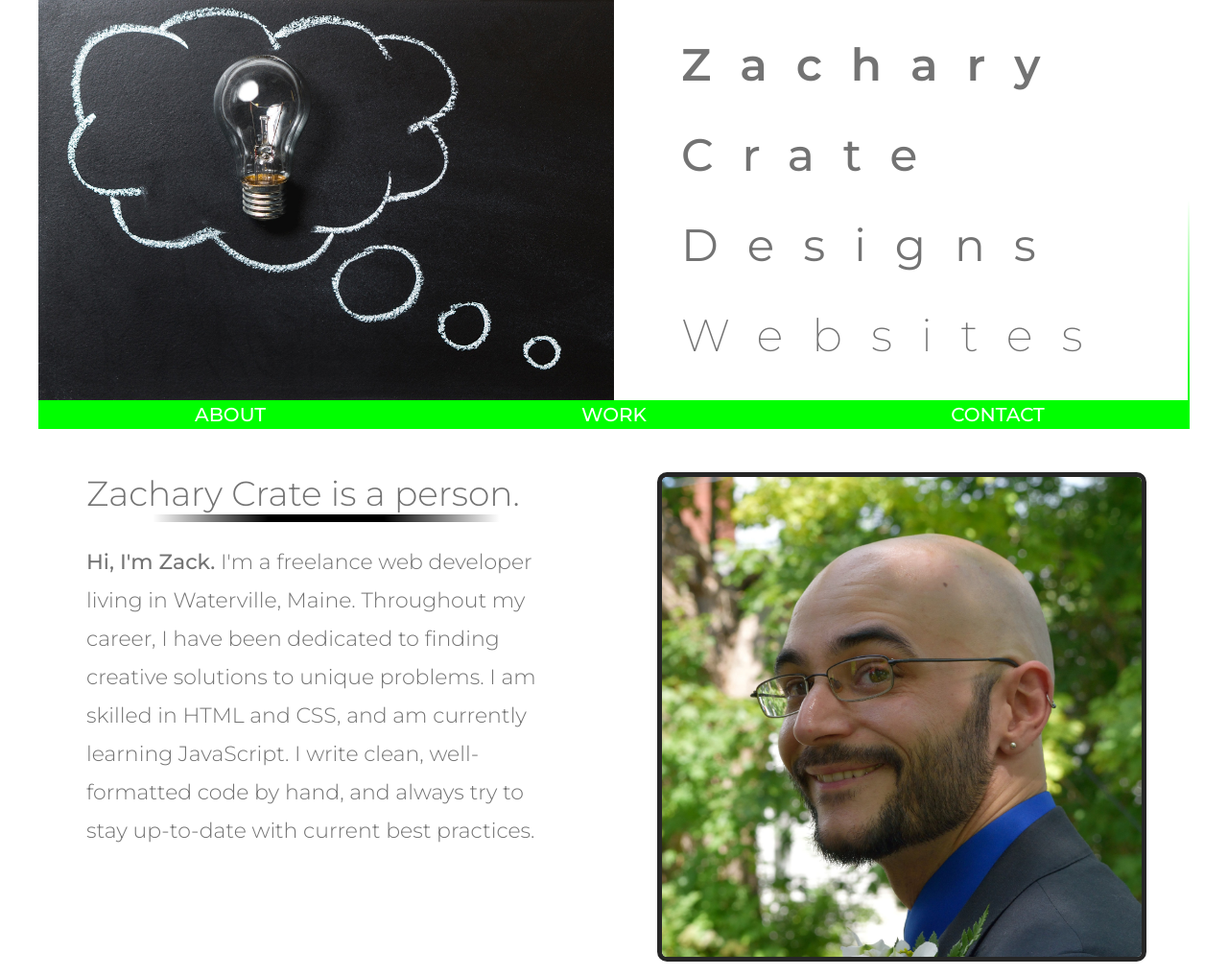
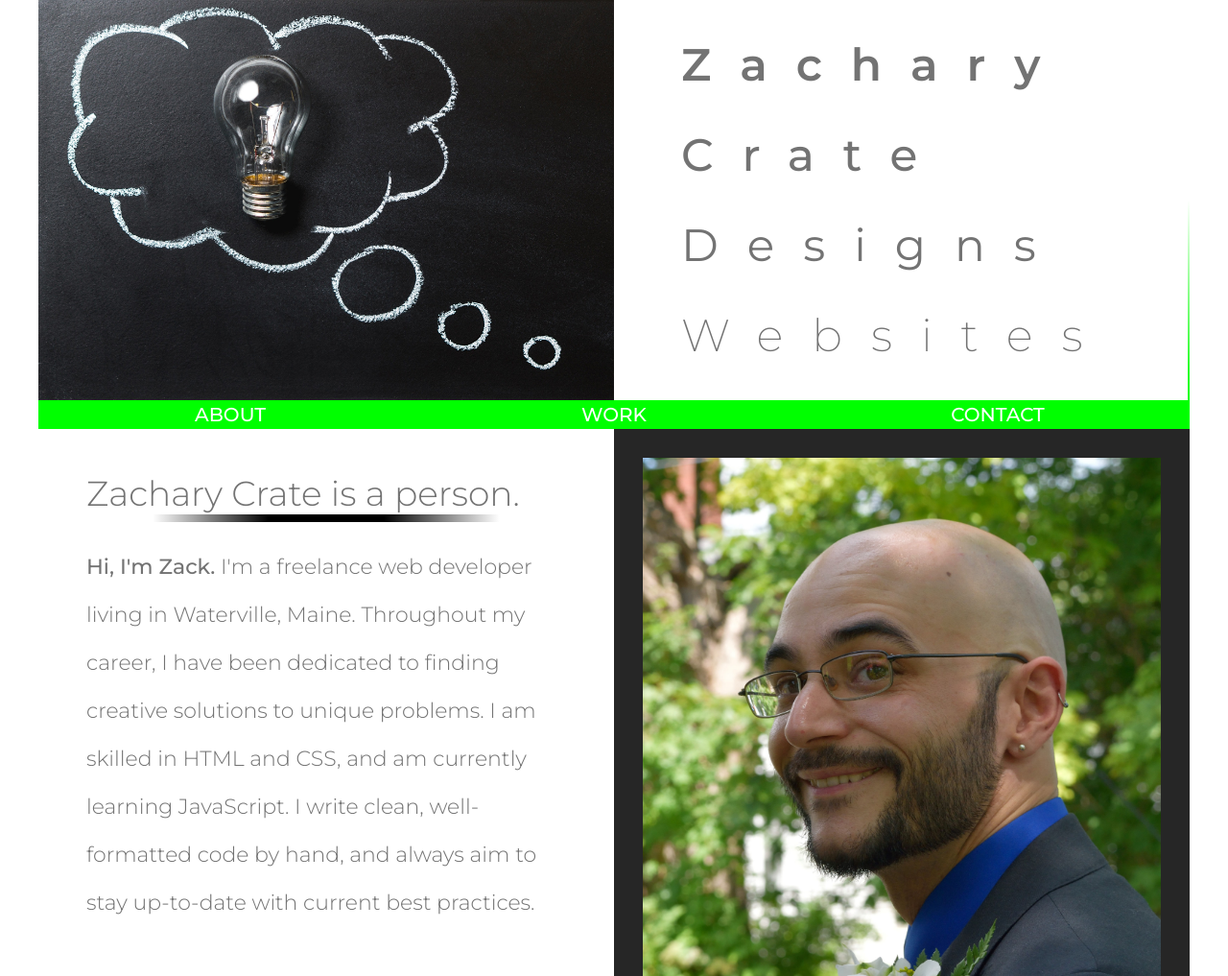
Before and after one commit to zcrate/zcrate-Portfolio, a plain HTML site: page index.html in a window 1280 px wide. Shown: the top 1017 px of the page at 96% size. Drawn offline with Linux system fonts and the light colour scheme.

Commit message:
Updated bio p and image placement

```diff
--- a/css/main.css
+++ b/css/main.css
@@ -140,7 +140,7 @@ nav ul li:hover a {
 }
 #about-bio p {
   font-size: 22px;
-  line-height: 40px;
+  line-height: 50px;
   padding-left: 50px;
   padding-right: 50px;
   z-index: 2;
@@ -154,11 +154,10 @@ nav ul li:hover a {
 }
 
 #about-photo img {
-  height: 500px;
-  width: 500px;
-  margin: 45px;
-  border: 5px solid #262626;
-  border-radius: 2%;
+  height: 540px;
+  width: 540px;
+  margin: 0;
+  border: 30px solid #262626;
 }
 
 /***** WORK *****/
--- a/index.html
+++ b/index.html
@@ -33,7 +33,7 @@
         <div class="full-width">
           <div id="about-bio" class="half-width">
             <h2>Zachary Crate is a person.</h2>
-            <p><span>Hi, I'm Zack.</span> I'm a freelance web developer living in Waterville, Maine. Throughout my career, I have been dedicated to finding creative solutions to unique problems. I am skilled in HTML and CSS, and am currently learning JavaScript. I write clean, well-formatted code by hand, and always try to stay up-to-date with current best practices.</p>
+            <p><span>Hi, I'm Zack.</span> I'm a freelance web developer living in Waterville, Maine. Throughout my career, I have been dedicated to finding creative solutions to unique problems. I am skilled in HTML and CSS, and am currently learning JavaScript. I write clean, well-formatted code by hand, and always aim to stay up-to-date with current best practices.</p>
           </div>
           <div id="about-photo" class="half-width">
             <img src="img/zcrate-photo.jpg" alt="Zachary Crate" />
```
